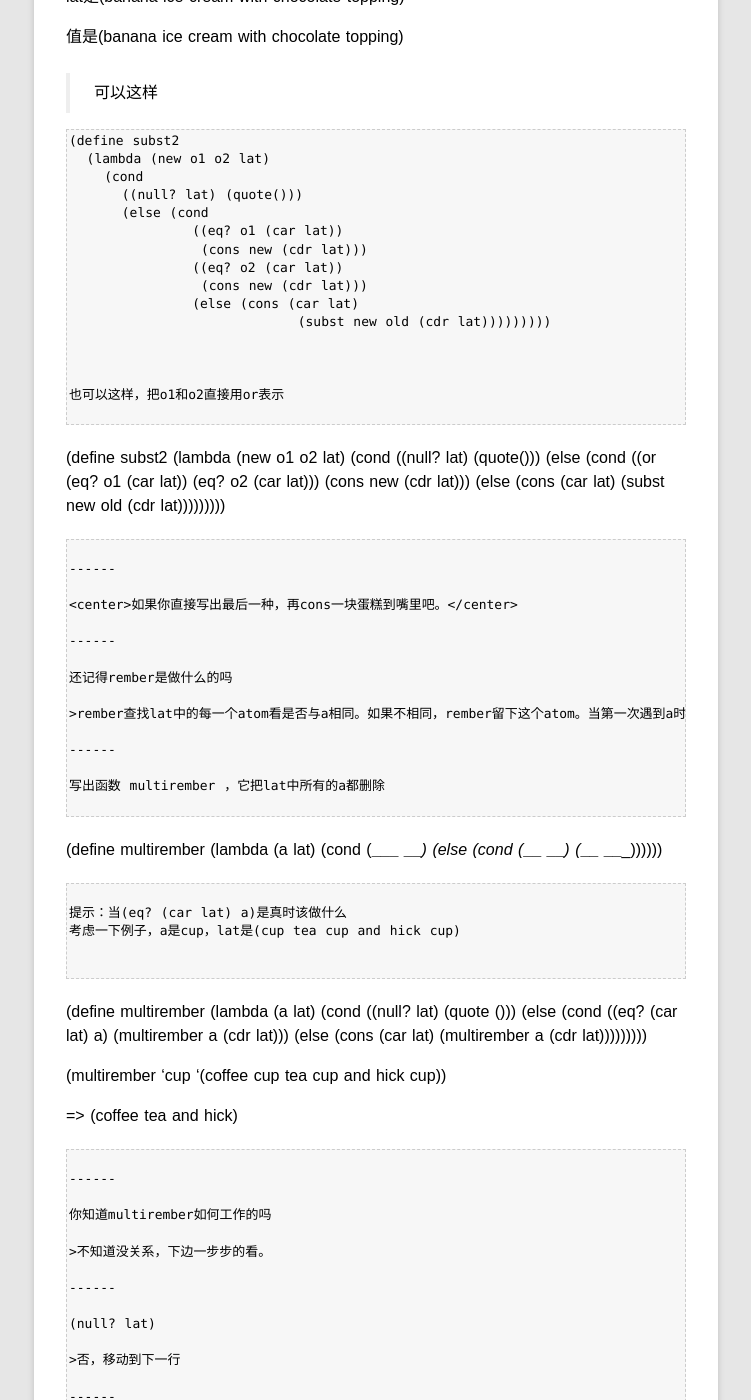
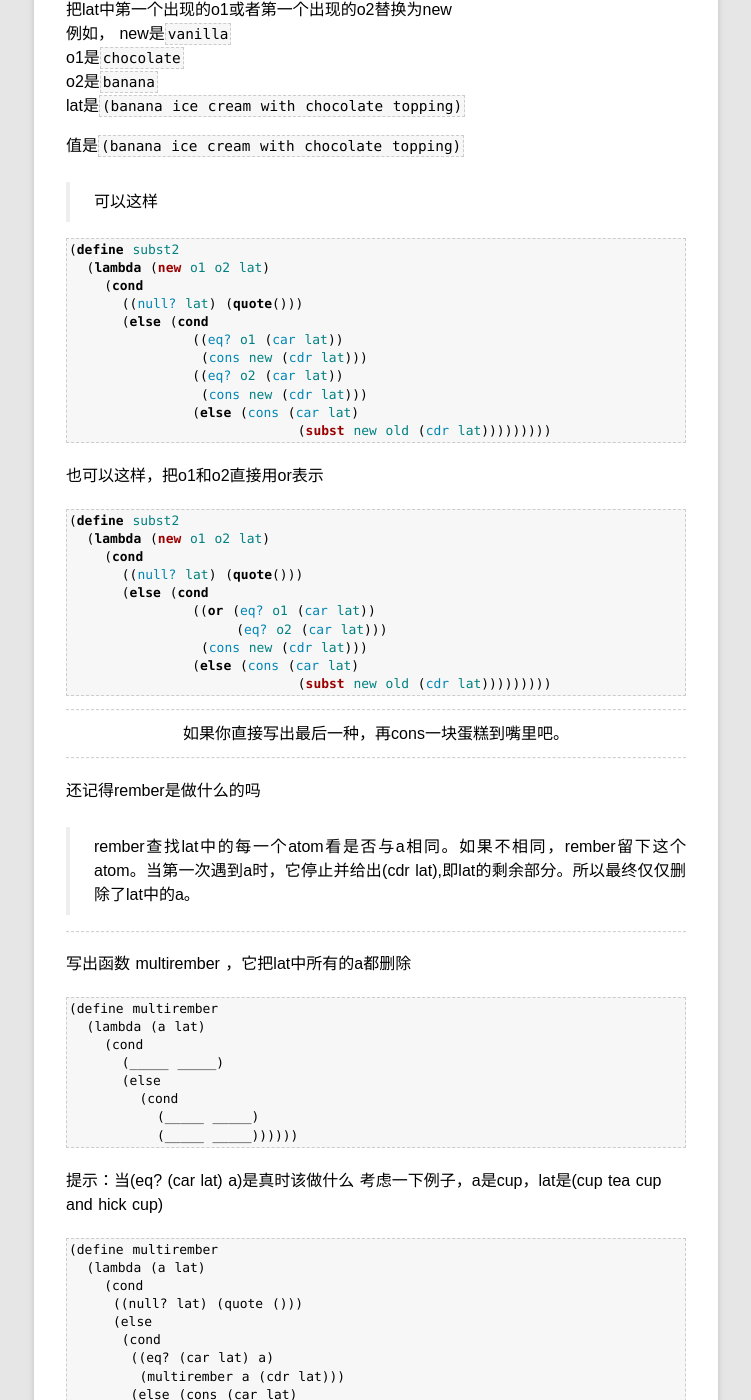
Before and after one commit to rhuichao/uternet.github.io, a Jekyll site: the page built from TLS/03.md, in a window 1280 px wide and 1400 px high, scrolled down 16763 px. Shown: the whole window, without its empty margins (264-1015 px from the left). Built offline with Jekyll 4.4.1, drawn with Linux system fonts in a browser that asks for light colours; some web fonts are replaced; Markdown is read by kramdown in place of the engine named in the settings; some of the changed text lies outside the part shown.

Commit message:
new document posted

````diff
--- a/TLS/03.md
+++ b/TLS/03.md
@@ -572,13 +572,13 @@ else
 
 -------------
 
-(null? l)为真吗
+`(null? l)`为真吗
 
 >是。
 
 -------------
 
-现在((null? l) ...)的值是什么
+现在`((null? l) ...)`的值是什么
 
 >没有值，缺了点的东西。
 
@@ -591,9 +591,9 @@ else
 -------------
 
 
-为了达到cons，当(null? l)为真时，应该是什么值。
+为了达到cons，当`(null? l)`为真时，应该是什么值。
 
->既然最后的值必须是一个list，#t或#f都不对。让我们试试(quote ())
+>既然最后的值必须是一个list，#t或#f都不对。让我们试试`(quote ())`
 
 -------------
 
@@ -618,7 +618,7 @@ III.或者这样：
       ()
 ```
 
->不论如何(firsts l)结果都是 (a c e)
+>不论如何`(firsts l)`结果都是 `(a c e)`
 
 -------------
 
@@ -630,40 +630,40 @@ III.或者这样：
 
 -------------
 
-(insertR new old lat)
+`(insertR new old lat)`
 是什么，其中
-new是topping
-old是fudge
-lat是(ice cream with fudge for dessert)
+new是`topping`
+old是`fudge`
+lat是`(ice cream with fudge for dessert)`
 
->(ice ceame with fudge topping for dessert)
+>`(ice ceame with fudge topping for dessert)`
 
 
 ------
 
-(insertR new old lat)
+`(insertR new old lat)`
 是什么，其中
-new是jalapeno
-old是and
-lat是(tacos tamales and salsa)
+new是`jalapeno`
+old是`and`
+lat是`(tacos tamales and salsa)`
 
->(tacos tamales and jalapeno salsa)
+>`(tacos tamales and jalapeno salsa)`
 
 
 ------
 
-(insertR new old lat)
+`(insertR new old lat)`
 是什么，其中
-new是e
-old是d
-lat是 (a b c d f g d h)
+new是`e`
+old是`d`
+lat是 `(a b c d f g d h)`
 
-(a b c d e f g d h)
+`(a b c d e f g d h)`
 
 ------
 
 
-用你的话描述一下(insertR new old lat)是做什么的
+用你的话描述一下`(insertR new old lat)`是做什么的
 
 >这里是我们的叙述：
 >“它有三个参数：atom原子new和old，还有一个lat。函数insertR把new插入到第一个old后边创建一个lat。”
@@ -673,7 +673,7 @@ lat是 (a b c d f g d h)
 试试看你能不能写出insertR的开始三行
 
 
-```
+```scheme
 (define insertR
   (lambda (new old lat)
     (cond ...)))
@@ -695,11 +695,11 @@ lat是 (a b c d f g d h)
 
 我们首先要问什么？
 
->首先，我们问(null? lat)。第二else，因为else是做后一个查询。
+>首先，我们问`(null? lat)`。第二else，因为else是做后一个查询。
 
 ------
 
-如果(null? lat)假呢
+如果`(null? lat)`假呢
 
 >那么至少lat有一个a成员。
 
@@ -707,13 +707,13 @@ lat是 (a b c d f g d h)
 
 我们对第一个成员第一个查询问什么
 
->首先，(eq? (car lat) old)。然后是else，没有其他情况了。
+>首先，`(eq? (car lat) old)`。然后是else，没有其他情况了。
 
 ------
 
 现在试试看你能不能写出整个insertR函数
 
-```
+```scheme
 (define insertR
   (lambda (new old lat)
     (cond
@@ -727,15 +727,15 @@ lat是 (a b c d f g d h)
 
 ------
 
-(insertR 'topping 'fudge '(ice cream with fudge for dessert))
+`(insertR 'topping 'fudge '(ice cream with fudge for dessert))`
 
 >DrRacket环境测试结果为
->(ice cream with for dessert)
+>`(ice cream with for dessert)`
 
 
 ------
 
-可以看到new的地方被删除了，仅此而已。这和rember一样了。当(eq? (car lat) old)是真时该做什么
+可以看到new的地方被删除了，仅此而已。这和rember一样了。当`(eq? (car lat) old)`是真时该做什么
 
 在old的右侧插入new
 
@@ -743,13 +743,13 @@ lat是 (a b c d f g d h)
 
 怎么做
 
-把new cons到(cdr lat)上
+把new cons到`(cdr lat)`上
 
 ------
 
 现在的insertR的函数定义为
 
-```
+```scheme
 (define insertR
   (lambda (new old lat)
     (cond
@@ -763,10 +763,10 @@ lat是 (a b c d f g d h)
 
 ------
 
-(insertR 'topping 'fudge '(ice cream with fudge for dessert))
+`(insertR 'topping 'fudge '(ice cream with fudge for dessert))`
 
 
->(ice cream with topping for dessert)
+>`(ice cream with topping for dessert)`
 
 
 ------
@@ -785,14 +785,14 @@ lat是 (a b c d f g d h)
 
 怎么把old加到new前边
 
->把new cons到(cdr lat)上，再把old cons上即
->(cons old (cons new (cdr lat)
+>把new cons到`(cdr lat)`上，再把old cons上即
+>`(cons old (cons new (cdr lat)`
 
 ------
 
 现在写出insertR函数
 
-```
+```scheme
 (define insertR
   (lambda (new old lat)
     (cond
@@ -803,9 +803,9 @@ lat是 (a b c d f g d h)
               (else (cons (car lat)
                         (insertR new old (cdr lat)))))))))
 
-(insertR 'topping 'fudge '(ice cream with fudge for dessert))
+`(insertR 'topping 'fudge '(ice cream with fudge for dessert))`
 
->(ice cream with fudge topping for dessert)
+>`(ice cream with fudge topping for dessert)`
 >OK了，这次
 
 ------
@@ -815,7 +815,7 @@ lat是 (a b c d f g d h)
 
 >这个容易多了，对吗
 
-```
+```scheme
 (define insertL
   (lambda (new old lat)
     (cond
@@ -853,7 +853,7 @@ Did you think of a different way to do it?
 
 >当然就是
 
-```
+```scheme
 (define subst
   (lambda (new old lat)
     (cond
@@ -865,9 +865,9 @@ Did you think of a different way to do it?
                           (subst new old (cdr lat)))))))))
 ```
 
->(subst 'topping 'fudge '(ice cream with fudge for dessert))
+>`(subst 'topping 'fudge '(ice cream with fudge for dessert))`
 
->=> (ice cream with topping for dessert)
+>`=> (ice cream with topping for dessert)`
 
 ------
 
@@ -879,16 +879,16 @@ Did you think of a different way to do it?
 提示：(subst2 new o1 o2 lat)
 把lat中第一个出现的o1或者第一个出现的o2替换为new
 例如，
-new是vanilla
-o1是chocolate
-o2是banana
-lat是(banana ice cream with chocolate topping)
+new是`vanilla`
+o1是`chocolate`
+o2是`banana`
+lat是`(banana ice cream with chocolate topping)`
 
-值是(banana ice cream with chocolate topping)
+值是`(banana ice cream with chocolate topping)`
 
 >可以这样
 
-```
+```scheme
 (define subst2
   (lambda (new o1 o2 lat)
     (cond
@@ -900,12 +900,12 @@ lat是(banana ice cream with chocolate topping)
                (cons new (cdr lat)))
               (else (cons (car lat)
                           (subst new old (cdr lat)))))))))
-
+```
 
 
 也可以这样，把o1和o2直接用or表示
 
-```
+```scheme
 (define subst2
   (lambda (new o1 o2 lat)
     (cond
````
